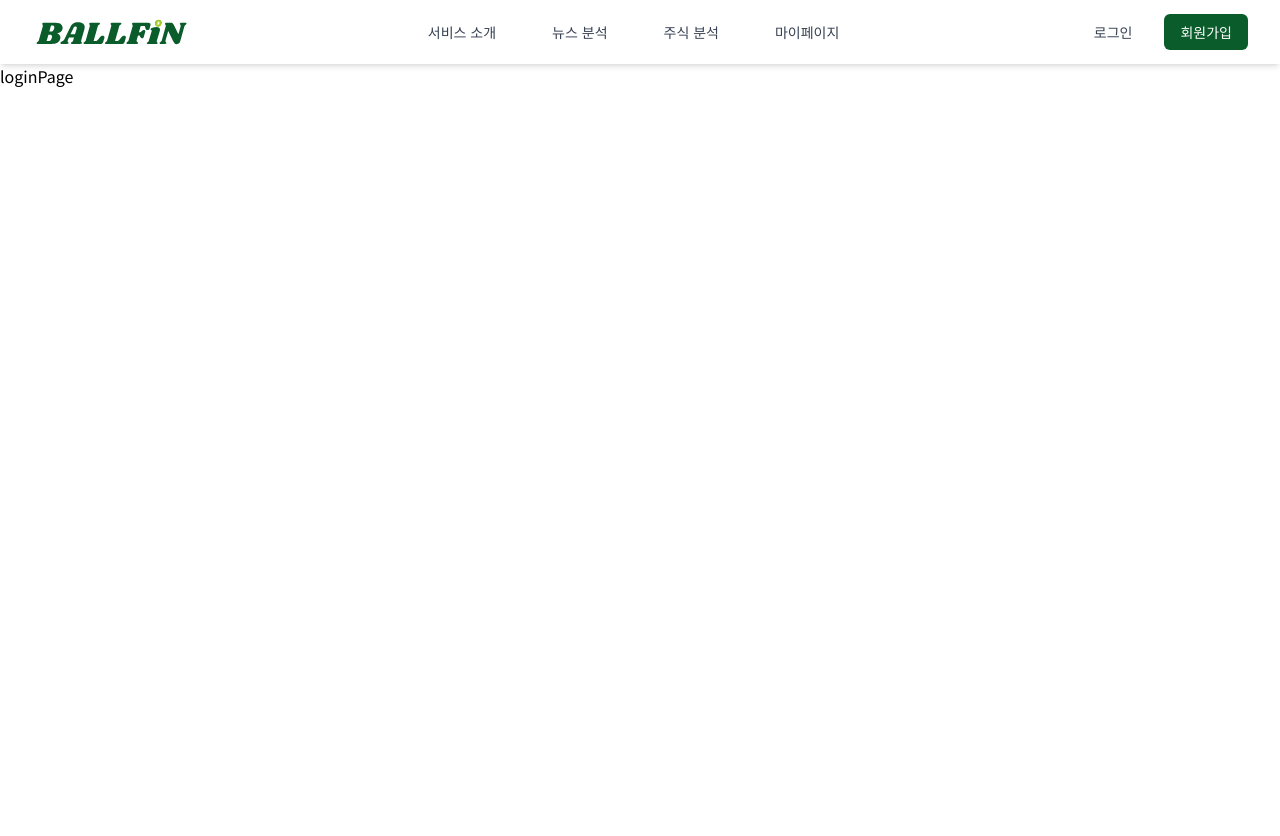
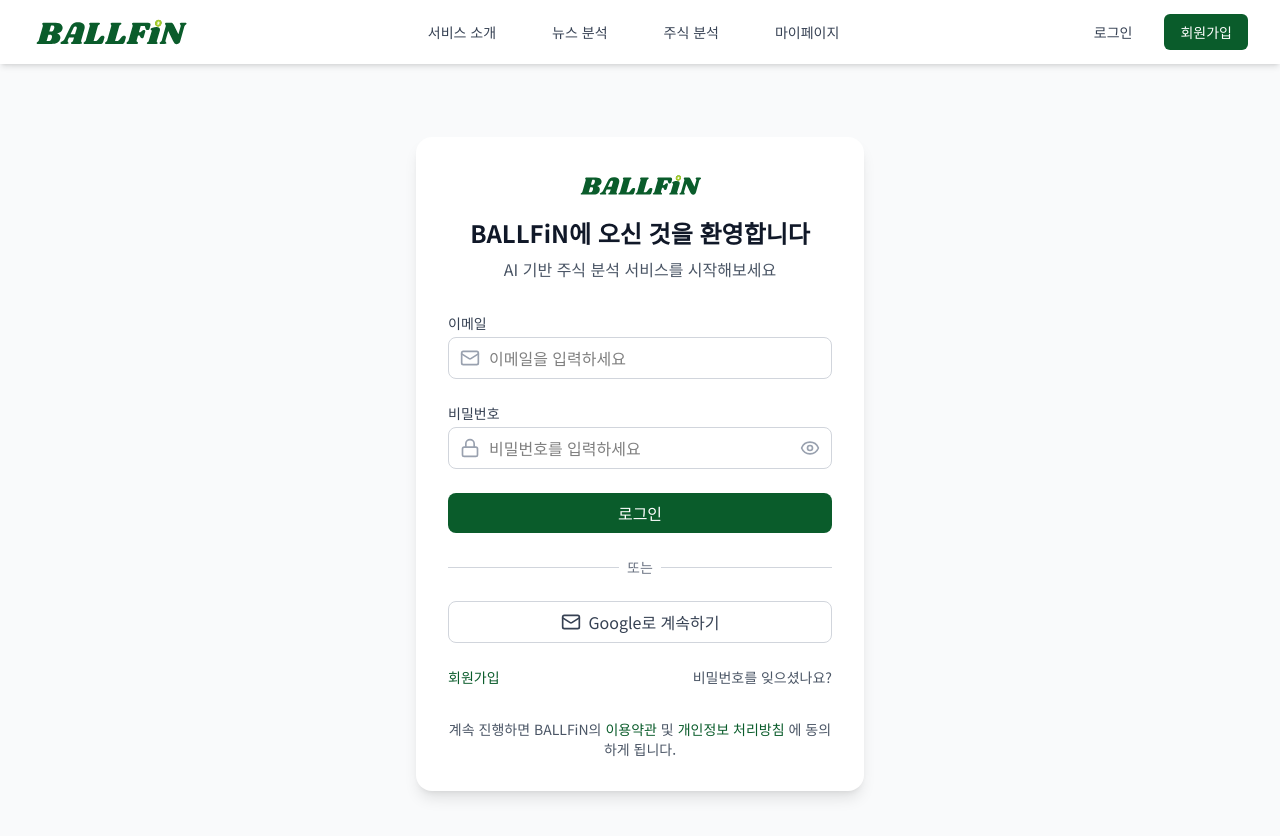
Before and after one commit to BALLFiN/BALLFiN-FE, a React (Vite) app: page /login in a window 1280 px wide. Shown: the top 836 px of the page. Before the commit the page ends 800 px from the top, so only its background shows below. Built offline with nearby package versions, Linux system fonts and the light colour scheme; a web font is replaced by a local one.

Commit message:
🎨:  아이디, 비밀번호, 구글로그인 창 구현

```diff
--- a/src/pages/auth/loginPage.tsx
+++ b/src/pages/auth/loginPage.tsx
@@ -1,3 +1,171 @@
-export default function loginPage() {
-  return <div>loginPage</div>;
+import React, { useState } from "react";
+import { useNavigate } from "react-router-dom";
+import BALLFiNLogo from "../../assets/BALLFiN.svg";
+import { Mail, Lock, Eye, EyeOff } from "lucide-react";
+
+export default function LoginPage() {
+  const navigate = useNavigate();
+  const [showPassword, setShowPassword] = useState(false);
+  const [formData, setFormData] = useState({
+    email: "",
+    password: "",
+  });
+
+  const handleSubmit = (e: React.FormEvent) => {
+    e.preventDefault();
+    // 로그인 로직 구현
+    console.log("로그인 시도:", formData);
+  };
+
+  const handleGoogleLogin = () => {
+    // 구글 로그인 로직 구현
+    console.log("구글 로그인");
+  };
+
+  const handleChange = (e: React.ChangeEvent<HTMLInputElement>) => {
+    const { name, value } = e.target;
+    setFormData((prev) => ({
+      ...prev,
+      [name]: value,
+    }));
+  };
+
+  return (
+    <div className="min-h-screen bg-gray-50 flex items-center justify-center p-4">
+      <div className="max-w-md w-full bg-white rounded-2xl shadow-lg p-8">
+        <div className="text-center mb-8">
+          <img src={BALLFiNLogo} alt="BALLFiN" className="mx-auto mb-4 h-8" />
+          <h1 className="text-2xl font-bold text-gray-900 mb-2">
+            BALLFiN에 오신 것을 환영합니다
+          </h1>
+          <p className="text-gray-600">
+            AI 기반 주식 분석 서비스를 시작해보세요
+          </p>
+        </div>
+
+        <form onSubmit={handleSubmit} className="space-y-6">
+          {/* 이메일 입력 */}
+          <div>
+            <label
+              htmlFor="email"
+              className="block text-sm font-medium text-gray-700 mb-1"
+            >
+              이메일
+            </label>
+            <div className="relative">
+              <div className="absolute inset-y-0 left-0 pl-3 flex items-center pointer-events-none">
+                <Mail className="h-5 w-5 text-gray-400" />
+              </div>
+              <input
+                type="email"
+                id="email"
+                name="email"
+                value={formData.email}
+                onChange={handleChange}
+                className="block w-full pl-10 pr-3 py-2 border border-gray-300 rounded-lg focus:outline-none focus:ring-2 focus:ring-[#0A5C2B] focus:border-transparent"
+                placeholder="이메일을 입력하세요"
+                required
+              />
+            </div>
+          </div>
+
+          {/* 비밀번호 입력 */}
+          <div>
+            <label
+              htmlFor="password"
+              className="block text-sm font-medium text-gray-700 mb-1"
+            >
+              비밀번호
+            </label>
+            <div className="relative">
+              <div className="absolute inset-y-0 left-0 pl-3 flex items-center pointer-events-none">
+                <Lock className="h-5 w-5 text-gray-400" />
+              </div>
+              <input
+                type={showPassword ? "text" : "password"}
+                id="password"
+                name="password"
+                value={formData.password}
+                onChange={handleChange}
+                className="block w-full pl-10 pr-10 py-2 border border-gray-300 rounded-lg focus:outline-none focus:ring-2 focus:ring-[#0A5C2B] focus:border-transparent"
+                placeholder="비밀번호를 입력하세요"
+                required
+              />
+              <button
+                type="button"
+                onClick={() => setShowPassword(!showPassword)}
+                className="absolute inset-y-0 right-0 pr-3 flex items-center"
+              >
+                {showPassword ? (
+                  <EyeOff className="h-5 w-5 text-gray-400" />
+                ) : (
+                  <Eye className="h-5 w-5 text-gray-400" />
+                )}
+              </button>
+            </div>
+          </div>
+
+          {/* 로그인 버튼 */}
+          <button
+            type="submit"
+            className="w-full bg-[#0A5C2B] text-white py-2 px-4 rounded-lg hover:bg-[#0A5C2B]/90 transition-colors"
+          >
+            로그인
+          </button>
+
+          {/* 구분선 */}
+          <div className="relative">
+            <div className="absolute inset-0 flex items-center">
+              <div className="w-full border-t border-gray-300"></div>
+            </div>
+            <div className="relative flex justify-center text-sm">
+              <span className="px-2 bg-white text-gray-500">또는</span>
+            </div>
+          </div>
+
+          {/* 구글 로그인 버튼 */}
+          <button
+            type="button"
+            onClick={handleGoogleLogin}
+            className="w-full flex items-center justify-center gap-2 bg-white text-gray-700 py-2 px-4 rounded-lg border border-gray-300 hover:bg-gray-50 transition-colors"
+          >
+            <Mail size={20} />
+            Google로 계속하기
+          </button>
+
+          {/* 추가 링크 */}
+          <div className="flex justify-between text-sm">
+            <button
+              type="button"
+              className="text-[#0A5C2B] hover:underline"
+              onClick={() => navigate("/signup")}
+            >
+              회원가입
+            </button>
+            <button
+              type="button"
+              className="text-gray-600 hover:underline"
+              onClick={() => navigate("/forgot-password")}
+            >
+              비밀번호를 잊으셨나요?
+            </button>
+          </div>
+        </form>
+
+        <div className="mt-8 text-center">
+          <p className="text-sm text-gray-600">
+            계속 진행하면 BALLFiN의{" "}
+            <a href="#" className="text-[#0A5C2B] hover:underline">
+              이용약관
+            </a>{" "}
+            및{" "}
+            <a href="#" className="text-[#0A5C2B] hover:underline">
+              개인정보 처리방침
+            </a>{" "}
+            에 동의하게 됩니다.
+          </p>
+        </div>
+      </div>
+    </div>
+  );
 }
```
